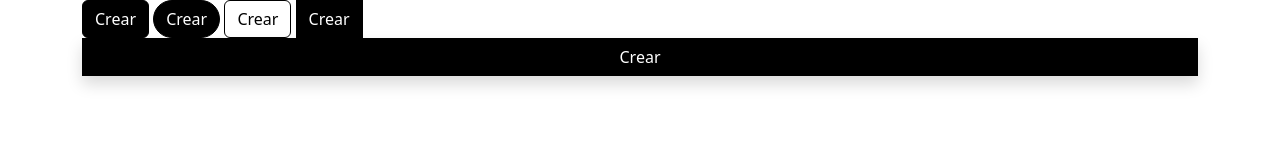
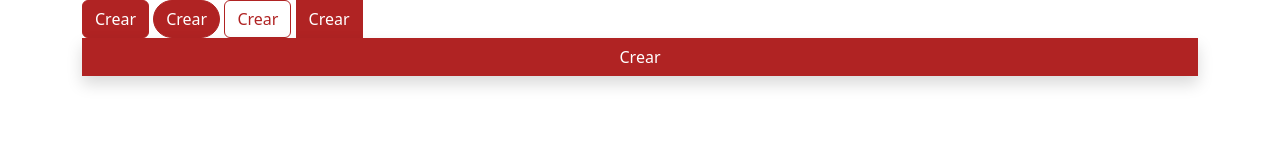
Before and after one commit to Miguel-web/cssPractice, a website: page index.html in a window 1280 px wide. Drawn offline with nearby package versions, Linux system fonts and the light colour scheme.

Commit message:
cambio de color , cambiar nombre del repo a practica de css scss sass

```diff
--- a/scss/custom.scss
+++ b/scss/custom.scss
@@ -1,6 +1,6 @@
 // Create your own map
 $theme-colors: (
-    "mainbuttons-color": #000000
+    "mainbuttons-color": #b02323
 );
 
 
```
Also changed, not shown: .gitpod.yml (added), scss/custom.css, 1 other file.
